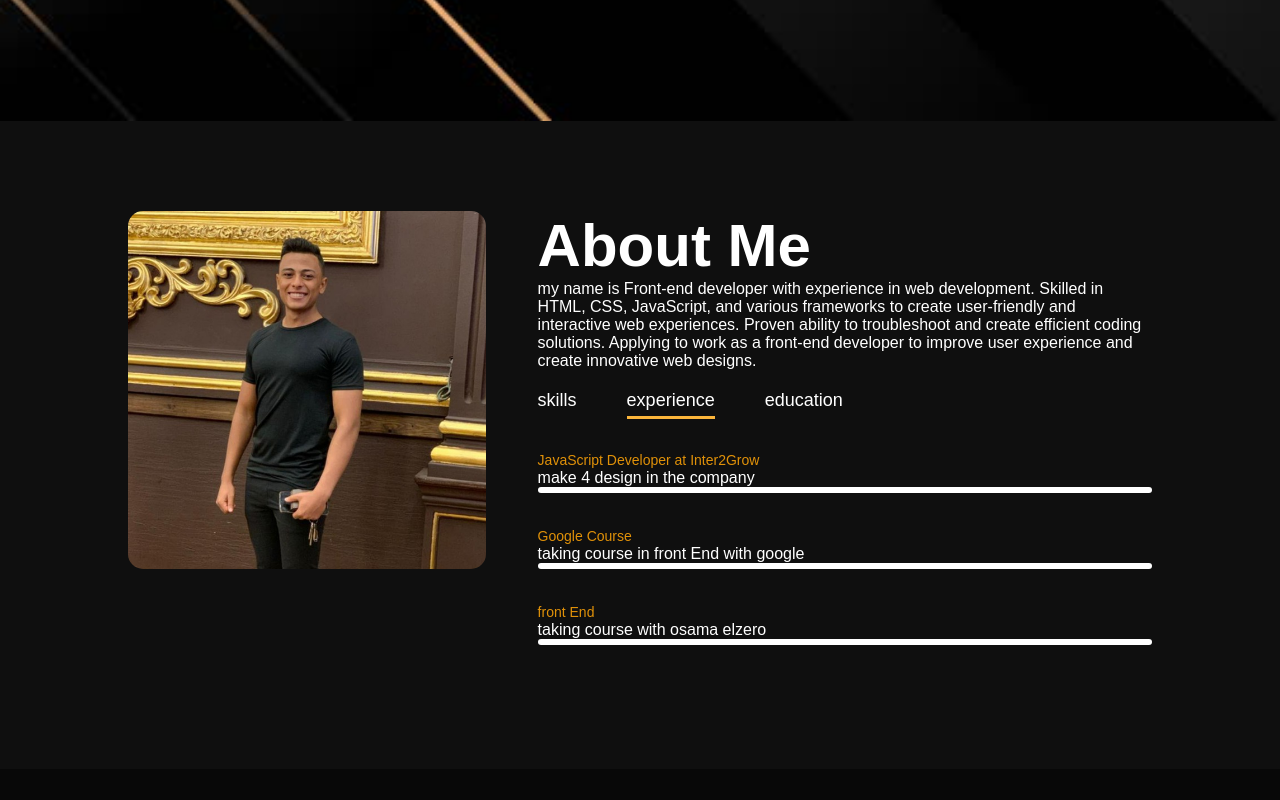
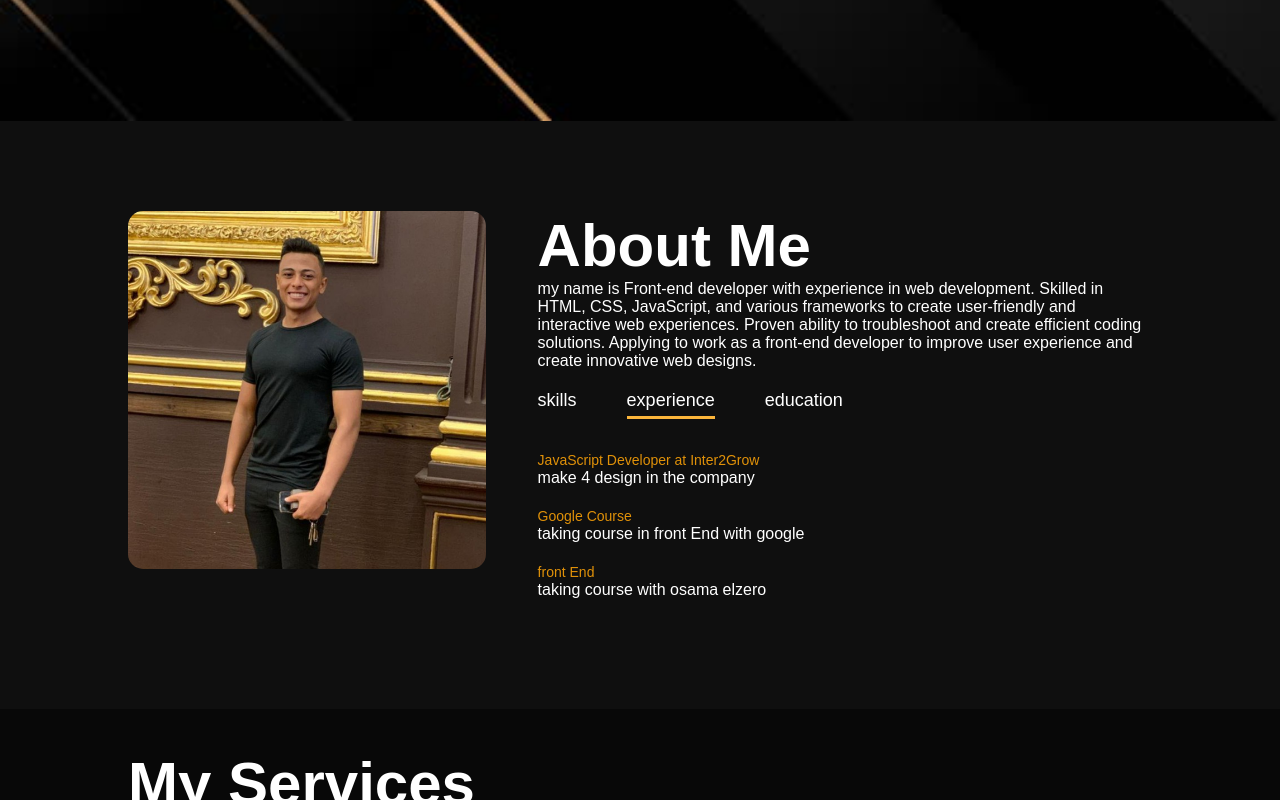
Before and after one commit to ahmedBarakat310/Portfolio, a plain HTML site: page index.html in a window 1280 px wide. Both pictures are taken after a click on the element "experience". Shown: the part 679-1479 px from the top of the page. Drawn offline with Linux system fonts and the light colour scheme.

Commit message:
Add files via upload

```diff
--- a/css/style.css
+++ b/css/style.css
@@ -140,20 +140,24 @@ font-weight: bold;
 .tab-links.active-link::after {
   width: 100%;
 }
-.tab-contents {
+.tab-contents,
+.tab-content {
   display: none;
   transition: all 0.5s ease;
 }
 .active-tab {
   display: block;
 }
-.tab-contents ul li {
+.tab-contents ul li,
+.tab-content ul li {
   list-style: none;
-  margin: 40px 0;
+  margin: 20px 0;
 }
-.tab-contents ul li span {
+.tab-contents ul li span,
+.tab-content ul li span  {
   color: var(--second-color);
   font-size: 14px;
+
 }
 
 ul .skills-bar {
@@ -162,7 +166,8 @@ ul .skills-bar {
 
 }
 
-.tab-contents ul li {
+.tab-contents ul li,
+.tab-content ul li {
 
   position: relative;
 }
--- a/index.html
+++ b/index.html
@@ -61,7 +61,7 @@ improve user experience and create innovative web designs.
               education
             </p>
           </div>
-          <div class="tab-contents active-tab" id="skills">
+          <div class="tab-contents tab-content active-tab" id="skills">
             <ul>
               <li class="skills-bar skills-bar1">
                 <div class="p p1"></div>
@@ -86,7 +86,7 @@ improve user experience and create innovative web designs.
               </li>
             </ul>
           </div>
-          <div class="tab-contents" id="experience">
+          <div class="tab-content" id="experience">
             <ul>
               <li>
                 <span>JavaScript Developer at Inter2Grow</span><br />make 4
@@ -101,7 +101,7 @@ improve user experience and create innovative web designs.
               </li>
             </ul>
           </div>
-          <div class="tab-contents" id="education">
+          <div class="tab-content" id="education">
             <ul>
               <li>
                 <span>Computer science</span><br />studing computer science in
--- a/js/main.js
+++ b/js/main.js
@@ -17,7 +17,7 @@
 //     })
 // });
 var tabLinks = document.getElementsByClassName("tab-links");
-var tabContents = document.getElementsByClassName("tab-contents");
+var tabContents = document.getElementsByClassName("tab-content");
 function openTab(tabname) {
   for (tabLink of tabLinks) {
     tabLink.classList.remove("active-link");
```
